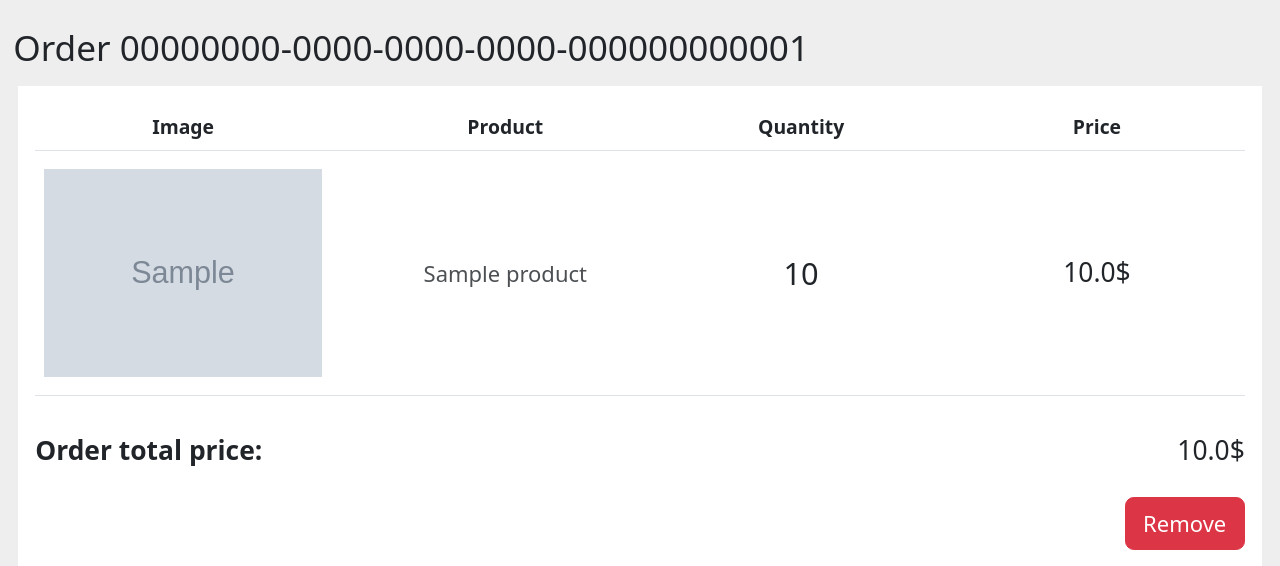
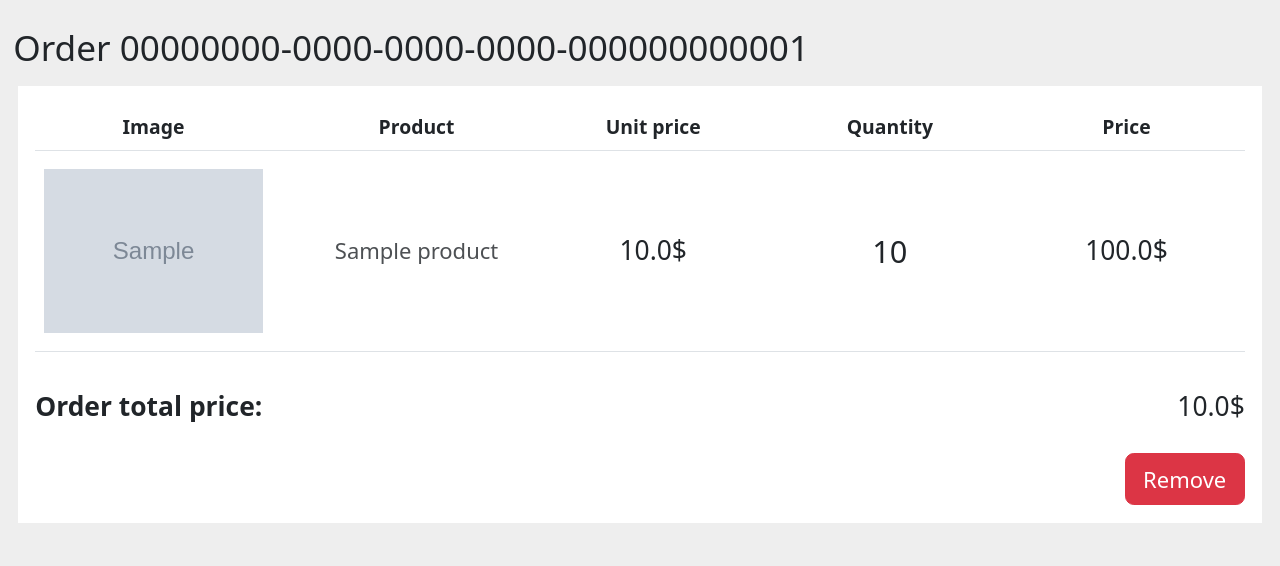
Before and after one commit to Gubchik123/LapZone, a Django app: page /order/00000000-0000-0000-0000-000000000001/ in a window 1280 px wide. Shown: the part 116-682 px from the top of the page. Run offline with Django 4.2, Linux system fonts and the light colour scheme; a user stored in the database is signed in; tables that the repository leaves empty hold one stand-in row (values such as "Sample post"); grey boxes marked "Sample" are stand-in pictures; some libraries are stand-ins or nearby versions.

Commit message:
FEAT: Add displaying order item total price in the order_detail.html

```diff
--- a/lapzone/order/templates/order/order_detail.html
+++ b/lapzone/order/templates/order/order_detail.html
@@ -15,6 +15,7 @@
                     >
                         <th class="me-4">Image</th>
                         <th>Product</th>
+                        <th>Unit price</th>
                         <th>Quantity</th>
                         <th>Price</th>
                     </tr>
@@ -41,13 +42,17 @@
                                 {{ order_item.product.name }}
                             </a>
                         </td>
+                        <!-- Order item unit price -->
+                        <td class="fs-4">
+                            {{ order_item.price }}$
+                        </td>
                         <!-- Order item quantity -->
                         <td class="fs-3">
                             {{ order_item.quantity }}
                         </td>
-                        <!-- Order item price -->
+                        <!-- Order item total price -->
                         <td class="fs-4">
-                            {{ order_item.price }}$
+                            {% widthratio order_item.price 1 order_item.quantity %}.0$
                         </td>
                     </tr>
                     {% endwith %}
```
